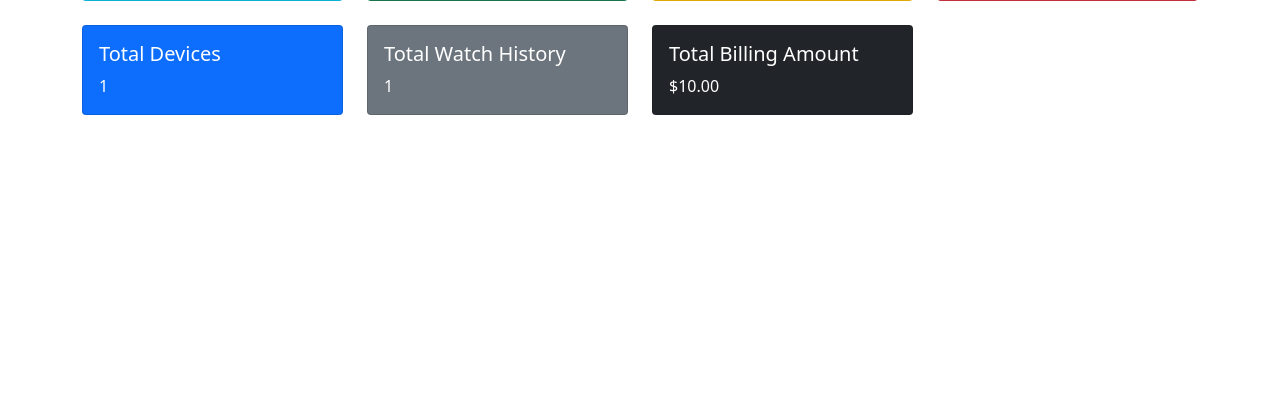
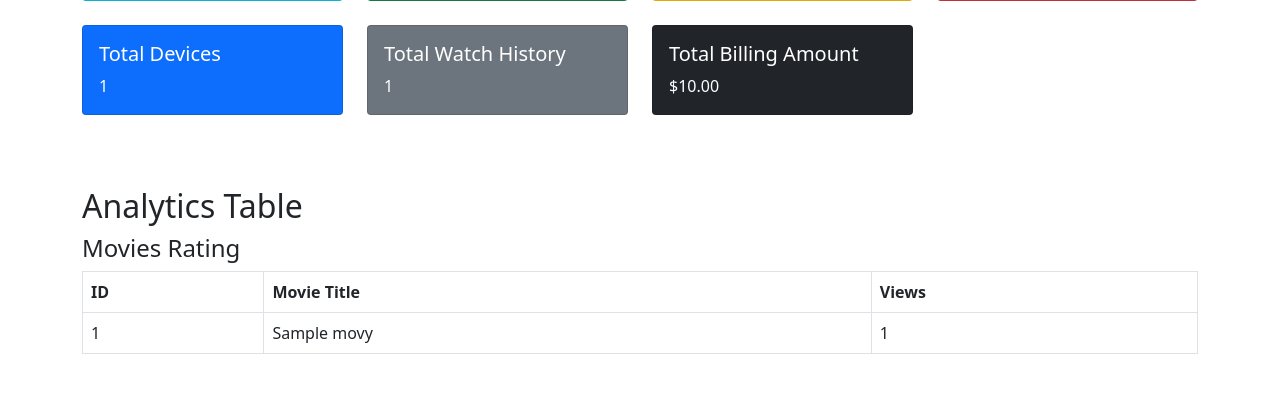
Before and after one commit to kurvidah/shm-streaming, a PHP site: page /app/admin_dashboard.php in a window 1280 px wide. Shown: the part 239-632 px from the top of the page. Run offline with PHP 8.4, Linux system fonts and the light colour scheme; the visitor is signed in with stand-in values (Sample User, id 1); tables that the repository leaves empty hold one stand-in row (values such as "Sample post"); data that the repository does not hold is empty.

Commit message:
add Analytic Tb, moive rat tb to dashboard

```diff
--- a/public/app/admin_dashboard.php
+++ b/public/app/admin_dashboard.php
@@ -52,7 +52,26 @@ $total_billing_query = "SELECT SUM(amount) AS total_billing FROM billing";
 $total_billing_result = $conn->query($total_billing_query);
 $total_billing = $total_billing_result->fetch_assoc()['total_billing'];
 
+// Fetch users and their roles
+$query = "SELECT users.user_id, users.username, users.email, roles.role_name, users.role_id FROM users LEFT JOIN roles ON users.role_id = roles.role_id";
+$result = $conn->query($query);
+$users = $result->fetch_all(MYSQLI_ASSOC);
+
+// Fetch roles
+$roleQuery = "SELECT * FROM roles";
+$roleResult = $conn->query($roleQuery);
+$roles = $roleResult->fetch_all(MYSQLI_ASSOC);
+
+// Fetch Movie Rating
+$movierating_query = "SELECT m.movie_id, m.title AS movie_name, COUNT(wh.movie_id) AS total_views
+                FROM movies m
+                LEFT JOIN watch_history wh ON m.movie_id = wh.movie_id
+                GROUP BY m.movie_id, m.title
+                ORDER BY total_views DESC";
+$movieratingresult = $conn->query($movierating_query);
+$movierating = $movieratingresult->fetch_all(MYSQLI_ASSOC);
 ?>
+
 
 <!DOCTYPE html>
 <html lang="en">
@@ -65,7 +84,7 @@ $total_billing = $total_billing_result->fetch_assoc()['total_billing'];
     <script src="https://cdn.jsdelivr.net/npm/bootstrap@5.0.2/dist/js/bootstrap.bundle.min.js"></script>
     <meta charset="UTF-8">
     <meta name="viewport" content="width=device-width, initial-scale=1.0">
-    <title>SHM - Admin Dashboard</title>
+    <title>SHM - User Management</title>
 </head>
 
 <body>
@@ -148,6 +167,32 @@ $total_billing = $total_billing_result->fetch_assoc()['total_billing'];
             </div>
         </div>
     </div>
+
+    <div class="container mt-5">
+        <h2>Analytics Table</h2>
+
+        <h4>Movies Rating</h4>
+
+        <!-- Analytics Table -->
+        <table class="table table-bordered">
+            <thead>
+                <tr>
+                    <th>ID</th>
+                    <th>Movie Title</th>
+                    <th>Views</th>
+                </tr>
+            </thead>
+            <tbody>
+                <?php foreach ($movierating as $row): ?>
+                    <tr>
+                        <td><?php echo $row['movie_id']; ?></td>
+                        <td><?php echo $row['movie_name']; ?></td>
+                        <td><?php echo $row['total_views']; ?></td>
+                    </tr>
+                <?php endforeach; ?>
+            </tbody>
+        </table>
+    </div>
 </body>
 
 </html>
```
